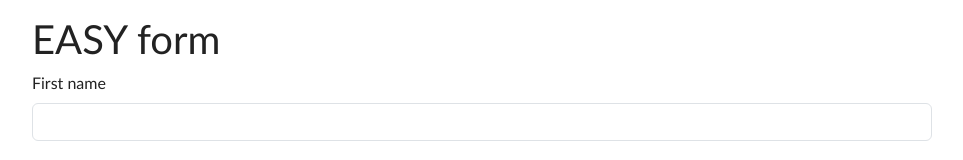
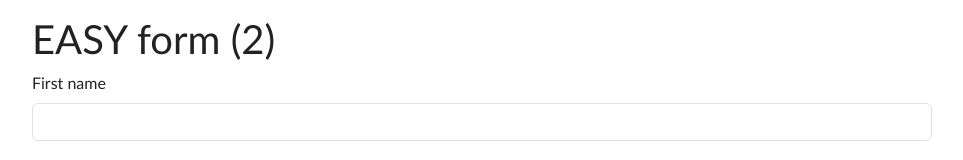
Before and after one commit to tha-user-40/EASY-form-2, a plain HTML site: page index.html in a window 1280 px wide. Shown: the top 160 px of the page, without its empty margins (158-1121 px from the left). Drawn offline with Linux system fonts and the light colour scheme.

Commit message:
Jiný nadpis

```diff
--- a/index.html
+++ b/index.html
@@ -24,7 +24,7 @@
 
 
 
-   <h1>EASY form</h1>
+   <h1>EASY form (2)</h1>
 
 
 
```
